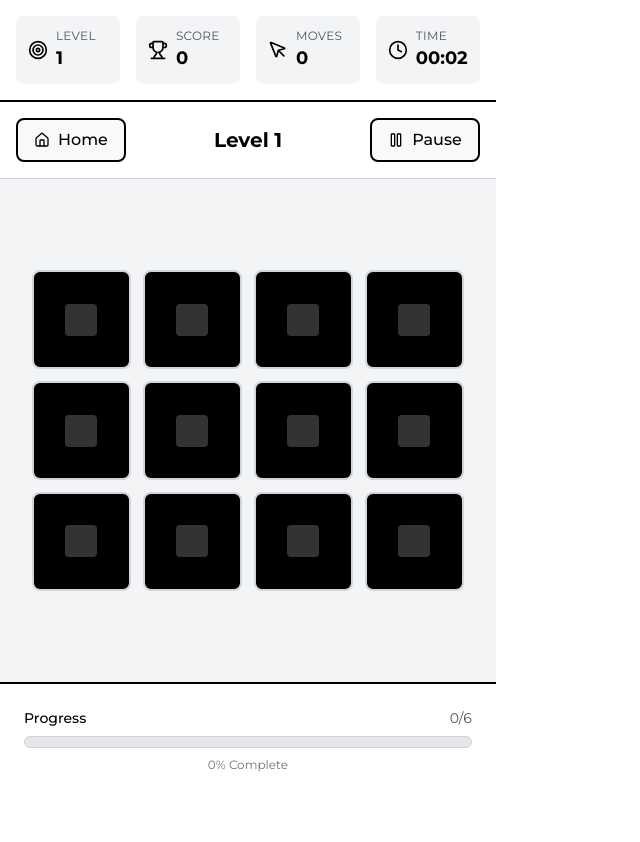
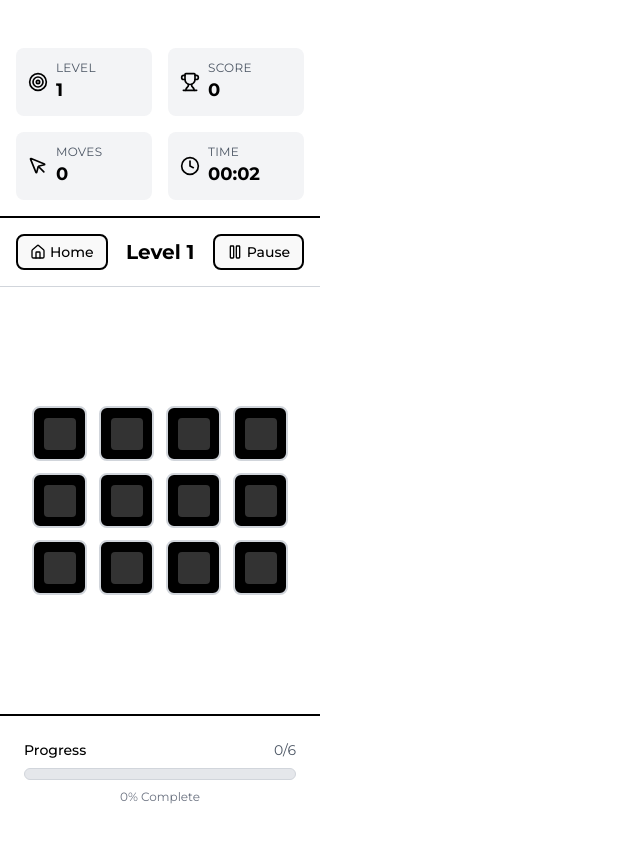
Before and after one commit to davinaleong/proj-lucide-memory, a React (Vite) app: page / in a window 1280 px wide. Both pictures are taken after a click on the button "START". Shown: the top 842 px of the page, without its empty margins (0-640 px from the left). Before the commit the page ends 800 px from the top, so only its background shows below. Built offline with nearby package versions, Linux system fonts and the light colour scheme.

Commit message:
Miiinor CSS touchups

```diff
--- a/src/App.css
+++ b/src/App.css
@@ -1,9 +1,12 @@
-/* Lucide Memory Game Styles */
+/* Lucide Memory Game Styles - Mobile Optimized */
 
 .App {
-  /* Ensure the app takes full viewport */
+  /* Mobile-first design with responsive constraints */
   min-height: 100vh;
+  min-width: 320px;  /* Minimum for smallest mobile devices */
+  max-width: 480px;  /* Maximum for optimal mobile experience */
   width: 100%;
+  margin: 0 auto;    /* Center on larger screens */
 }
 
 /* Custom scrollbar styling */
@@ -60,16 +63,34 @@
   animation: slideIn 0.3s ease-out;
 }
 
-/* Responsive utilities */
-@media (max-width: 640px) {
+/* Mobile-specific responsive utilities */
+@media (max-width: 480px) {
   .App {
     font-size: 14px;
+    padding: 0.5rem;
   }
 }
 
-@media (max-width: 480px) {
+@media (max-width: 360px) {
   .App {
     font-size: 12px;
+    padding: 0.25rem;
+  }
+}
+
+@media (max-width: 320px) {
+  .App {
+    font-size: 11px;
+    padding: 0.125rem;
+  }
+}
+
+/* Tablet and larger screens */
+@media (min-width: 481px) {
+  .App {
+    border-radius: 1rem;
+    margin-top: 2rem;
+    margin-bottom: 2rem;
   }
 }
 
--- a/src/components/common/Modal.tsx
+++ b/src/components/common/Modal.tsx
@@ -27,7 +27,7 @@ export const Modal: React.FC<ModalProps> = ({
       />
 
       {/* Modal */}
-      <div className={`relative bg-white rounded-lg shadow-xl max-w-md w-full mx-4 ${className}`}>
+      <div className={`relative bg-white rounded-lg shadow-xl min-w-sm max-w-md w-full mx-4 ${className}`}>
         {/* Header */}
         {title && (
           <div className="flex items-center justify-between p-4 border-b border-gray-200">
--- a/src/components/game/CardGrid.tsx
+++ b/src/components/game/CardGrid.tsx
@@ -18,7 +18,8 @@ export const CardGrid: React.FC<CardGridProps> = ({
   return (
     <div
       className={`
-        grid gap-3 w-full max-w-2xl mx-auto p-4
+        grid gap-2 w-full p-2
+        sm:gap-3 sm:p-4
       `}
       style={{
         gridTemplateColumns: `repeat(${gridCols}, 1fr)`
--- a/src/components/game/GameHeader.tsx
+++ b/src/components/game/GameHeader.tsx
@@ -28,17 +28,17 @@ export const GameHeader: React.FC<GameHeaderProps> = ({
   ];
 
   return (
-    <div className="bg-white border-b-2 border-black p-4">
-      <div className="max-w-4xl mx-auto">
-        <div className="grid grid-cols-2 md:grid-cols-4 gap-4">
+    <div className="bg-white border-b-2 border-black p-2 sm:p-4">
+      <div className="">
+        <div className="grid grid-cols-2 gap-2 sm:gap-4">
           {statItems.map(({ icon: Icon, label, value }) => (
-            <div key={label} className="flex items-center space-x-2 bg-gray-100 rounded-lg p-3">
-              <Icon className="w-5 h-5 text-black" />
+            <div key={label} className="flex items-center space-x-1 sm:space-x-2 bg-gray-100 rounded-lg p-2 sm:p-3">
+              <Icon className="w-4 h-4 sm:w-5 sm:h-5 text-black" />
               <div>
                 <div className="text-xs font-montserrat text-gray-600 uppercase tracking-wide">
                   {label}
                 </div>
-                <div className="text-lg font-montserrat font-bold text-black">
+                <div className="text-sm sm:text-lg font-montserrat font-bold text-black">
                   {value}
                 </div>
               </div>
--- a/src/components/pages/GameScreen.tsx
+++ b/src/components/pages/GameScreen.tsx
@@ -37,7 +37,8 @@ export const GameScreen: React.FC<GameScreenProps> = ({
   const isGameDisabled = gameState.gameStatus !== 'playing';
 
   return (
-    <div className="min-h-screen bg-gray-100 flex flex-col">
+    <div className="min-h-screen bg-gray-100 flex items-start justify-center">
+      <div className="w-full w-sm max-w-md min-h-screen bg-white flex flex-col">
         {/* Game Header */}
         <GameHeader
           level={gameState.currentLevel}
@@ -49,28 +50,30 @@ export const GameScreen: React.FC<GameScreenProps> = ({
         {/* Main Game Area */}
         <div className="flex-1 flex flex-col">
           {/* Controls */}
-        <div className="bg-white border-b border-gray-300 p-4">
-          <div className="max-w-4xl mx-auto flex justify-between items-center">
+          <div className="bg-white border-b border-gray-300 p-2 sm:p-4">
+            <div className="flex justify-between items-center">
             <Button
               onClick={onHome}
               variant="outline"
-              className="flex items-center space-x-2"
+              size="sm"
+              className="flex items-center space-x-1"
             >
-              <Home className="w-4 h-4" />
-              <span>Home</span>
+              <Home className="w-3 h-3 sm:w-4 sm:h-4" />
+              <span className="hidden sm:inline">Home</span>
             </Button>
 
-            <h2 className="text-xl font-montserrat font-bold text-black">
+            <h2 className="text-lg sm:text-xl font-montserrat font-bold text-black">
               Level {gameState.currentLevel}
             </h2>
 
             <Button
               onClick={onPause}
               variant="outline"
-              className="flex items-center space-x-2"
+              size="sm"
+              className="flex items-center space-x-1"
             >
-              <Pause className="w-4 h-4" />
-              <span>Pause</span>
+              <Pause className="w-3 h-3 sm:w-4 sm:h-4" />
+              <span className="hidden sm:inline">Pause</span>
             </Button>
           </div>
         </div>
@@ -86,13 +89,14 @@ export const GameScreen: React.FC<GameScreenProps> = ({
         </div>
 
           {/* Progress Section */}
-        <div className="bg-white border-t-2 border-black p-6">
-          <div className="max-w-2xl mx-auto">
+          <div className="bg-white border-t-2 border-black p-3 sm:p-6">
+            <div className="">
               <ProgressBar
                 current={matchedPairs}
                 total={totalPairs}
                 label="Progress"
               />
+            </div>
           </div>
         </div>
       </div>
--- a/src/components/pages/PlayerDashboard.tsx
+++ b/src/components/pages/PlayerDashboard.tsx
@@ -21,15 +21,15 @@ export const PlayerDashboard: React.FC<PlayerDashboardProps> = ({
   };
 
   return (
-    <div className="min-h-screen bg-gray-100 flex items-center justify-center p-4">
-      <div className="bg-white rounded-lg shadow-xl max-w-lg w-full p-8 border-2 border-black">
+    <div className="min-h-screen bg-gray-100 flex items-center justify-center p-2 sm:p-4">
+      <div className="bg-white rounded-lg shadow-xl min-w-sm max-w-md w-full p-4 sm:p-8 border-2 border-black">
         {/* Header */}
-        <div className="text-center mb-8">
-          <h1 className="text-3xl font-montserrat font-bold text-black mb-2">
-            Player Dashboard
+        <div className="text-center mb-6 sm:mb-8">
+          <h1 className="text-2xl sm:text-3xl font-montserrat font-bold text-black mb-2">
+            Dashboard
           </h1>
-          <p className="text-gray-600 font-montserrat">
-            Your memory mastery progress
+          <p className="text-sm sm:text-base text-gray-600 font-montserrat">
+            Your memory progress
           </p>
         </div>
 
--- a/src/components/pages/WelcomeScreen.tsx
+++ b/src/components/pages/WelcomeScreen.tsx
@@ -14,21 +14,21 @@ export const WelcomeScreen: React.FC<WelcomeScreenProps> = ({
   const isReturningPlayer = playerProgress?.hasPlayed;
 
   return (
-    <div className="min-h-screen bg-gray-100 flex items-center justify-center p-4">
-      <div className="bg-white rounded-lg shadow-xl max-w-md w-full p-8 text-center border-2 border-black">
+    <div className="min-h-screen bg-gray-100 flex items-center justify-center p-2 sm:p-4">
+      <div className="bg-white rounded-lg shadow-xl min-w-sm max-w-md w-full p-4 sm:p-8 text-center border-2 border-black">
         {/* Title */}
-        <h1 className="text-4xl font-montserrat font-bold text-black mb-6">
+        <h1 className="text-3xl sm:text-4xl font-montserrat font-bold text-black mb-4 sm:mb-6">
           Lucide Memory
         </h1>
 
         {/* Welcome Message */}
-        <div className="mb-8">
+        <div className="mb-4">
           {isReturningPlayer ? (
             <div>
-              <h2 className="text-xl font-montserrat font-medium text-black mb-4">
+              <h2 className="text-lg sm:text-xl font-montserrat font-medium text-black mb-3 sm:mb-4">
                 Welcome back, Memory Master!
               </h2>
-              <p className="text-gray-600 font-montserrat">
+              <p className="text-sm sm:text-base text-gray-600 font-montserrat">
                 Ready to continue your journey?
               </p>
             </div>
```
Lines whose indentation alone changed are shown as unchanged.
